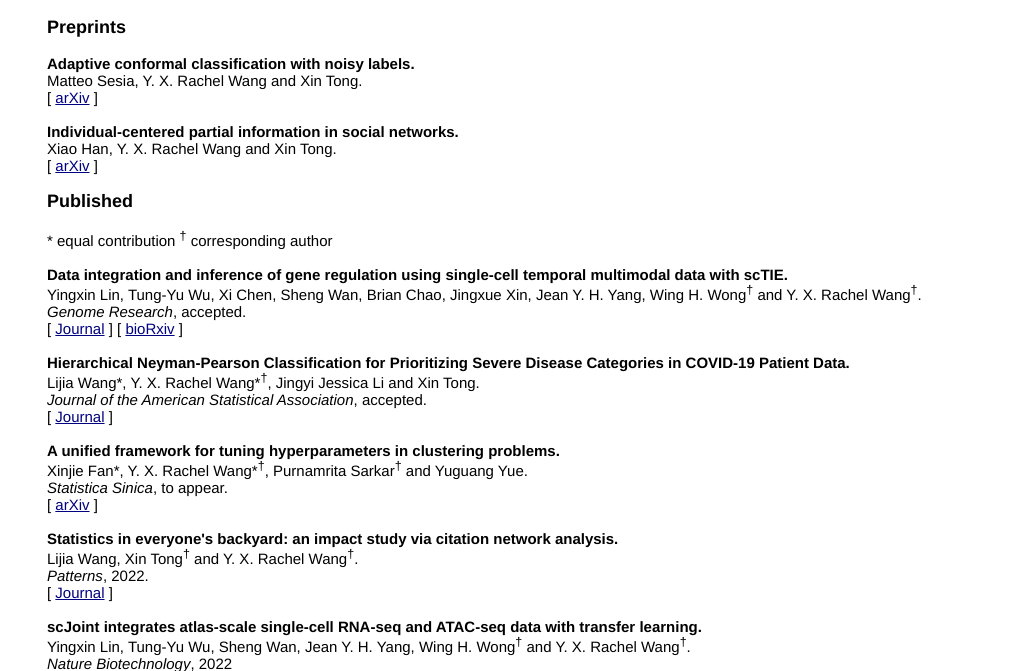
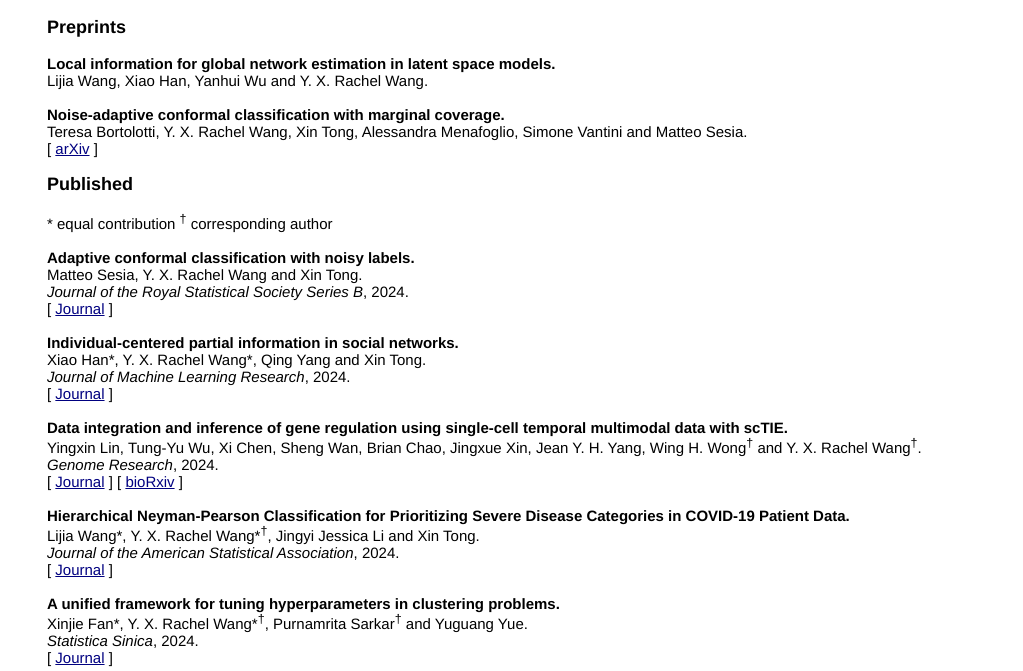
Before and after one commit to ryxwang/ryxwang.github.io, a plain HTML site: page publications.html in a window 1280 px wide. Shown: the part 129-800 px from the top of the page, without its empty margins (128-1151 px from the left). Drawn offline with Linux system fonts and the light colour scheme.

Commit message:
Update publications.html

```diff
--- a/publications.html
+++ b/publications.html
@@ -41,34 +41,46 @@
 <div id="main">
 	<b><big>Preprints</big></b><br><br>
 
-    <b>Adaptive conformal classification with noisy labels.</b><br>
-    Matteo Sesia, Y. X. Rachel Wang and Xin Tong.<br>
-    [ <a href="https://arxiv.org/abs/2309.05092">arXiv</a> ]<br><br>
+    <b>Local information for global network estimation in latent
+        space models.</b><br>
+    Lijia Wang, Xiao Han, Yanhui Wu and Y. X. Rachel Wang. <br><br>
 
+    <b>Noise-adaptive conformal classification with marginal coverage.</b><br>
+    Teresa Bortolotti, Y. X. Rachel Wang, Xin Tong, Alessandra Menafoglio, Simone Vantini and Matteo Sesia.<br>
+    [ <a href="https://arxiv.org/abs/2501.18060">arXiv</a> ]<br><br>
 
-    <b>Individual-centered partial information in social networks.</b><br>
-    Xiao Han, Y. X. Rachel Wang and Xin Tong.<br>
-    [ <a href="https://arxiv.org/abs/2010.00729">arXiv</a> ]<br><br>
 
     <b><big>Published</big></b><br><br>
 
     * equal contribution <sup>&dagger;</sup> corresponding author <br><br>
+
+    <b>Adaptive conformal classification with noisy labels.</b><br>
+    Matteo Sesia, Y. X. Rachel Wang and Xin Tong.<br>
+    <i>Journal of the Royal Statistical Society Series B</i>, 2024.<br>
+    [ <a href="https://academic.oup.com/jrsssb/advance-article-abstract/doi/10.1093/jrsssb/qkae114/7925511">Journal</a> ]<br><br>
+
+
+    <b>Individual-centered partial information in social networks.</b><br>
+    Xiao Han*, Y. X. Rachel Wang*, Qing Yang and Xin Tong.<br>
+    <i>Journal of Machine Learning Research</i>, 2024.<br>
+    [ <a href="https://www.jmlr.org/papers/v25/23-0005.html">Journal</a> ]<br><br>
+
     <b>Data integration and inference of gene regulation using single-cell temporal multimodal data with scTIE.</b><br>
     Yingxin Lin, Tung-Yu Wu, Xi Chen, Sheng Wan, Brian Chao, Jingxue Xin, Jean Y. H. Yang, Wing H. Wong<sup>&dagger;</sup> and Y. X. Rachel Wang<sup>&dagger;</sup>.<br>
-    <i>Genome Research</i>, accepted.<br>
+    <i>Genome Research</i>, 2024.<br>
     [ <a href="https://genome.cshlp.org/content/early/2023/12/15/gr.277960.123.abstract">Journal</a> ]
     [ <a href="https://www.biorxiv.org/content/10.1101/2023.05.18.541381v1.abstract">bioRxiv</a> ]<br><br>
 
 
     <b>Hierarchical Neyman-Pearson Classification for Prioritizing Severe Disease Categories in COVID-19 Patient Data.</b><br>
     Lijia Wang*, Y. X. Rachel Wang*<sup>&dagger;</sup>, Jingyi Jessica Li and Xin Tong.<br>
-    <i>Journal of the American Statistical Association</i>, accepted.<br>
+    <i>Journal of the American Statistical Association</i>, 2024.<br>
     [ <a href="https://www.tandfonline.com/doi/full/10.1080/01621459.2023.2270657">Journal</a> ]<br><br>
 
     <b>A unified framework for tuning hyperparameters in clustering problems.</b><br>
     Xinjie Fan*, Y. X. Rachel Wang*<sup>&dagger;</sup>, Purnamrita Sarkar<sup>&dagger;</sup> and Yuguang Yue.<br>
-    <i>Statistica Sinica</i>, to appear.<br>
-    [ <a href="https://arxiv.org/abs/1910.08018">arXiv</a> ]<br><br>
+    <i>Statistica Sinica</i>, 2024.<br>
+    [ <a href="https://www3.stat.sinica.edu.tw/preprint/SS-2021-0427_Preprint.pdf">Journal</a> ]<br><br>
 
     <b>Statistics in everyone's backyard: an impact study via citation network analysis.</b><br>
     Lijia Wang, Xin Tong<sup>&dagger;</sup> and Y. X. Rachel Wang<sup>&dagger;</sup>.<br>
```
